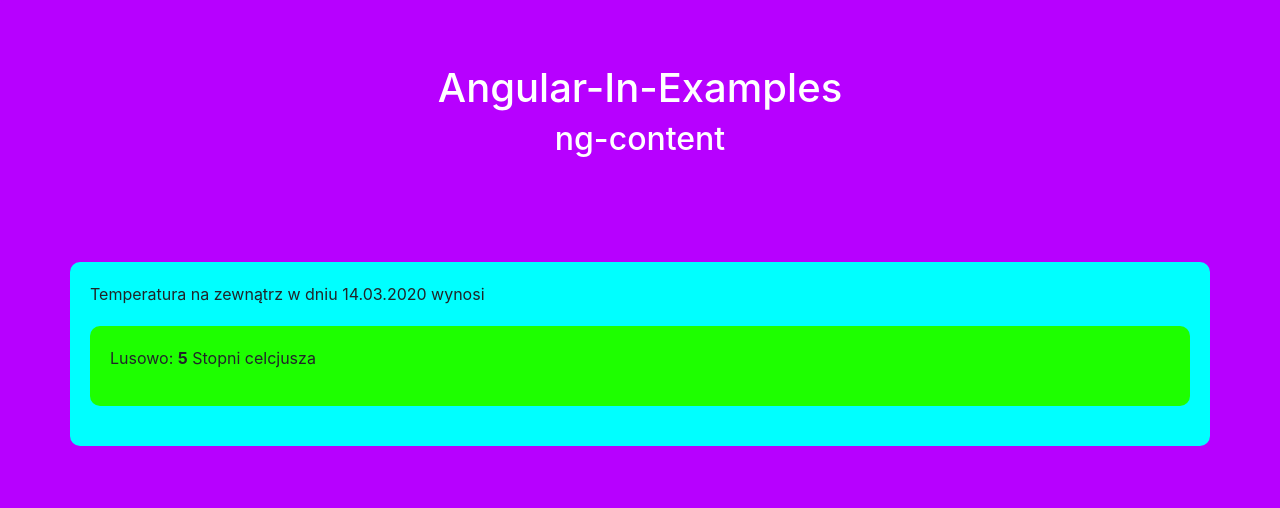
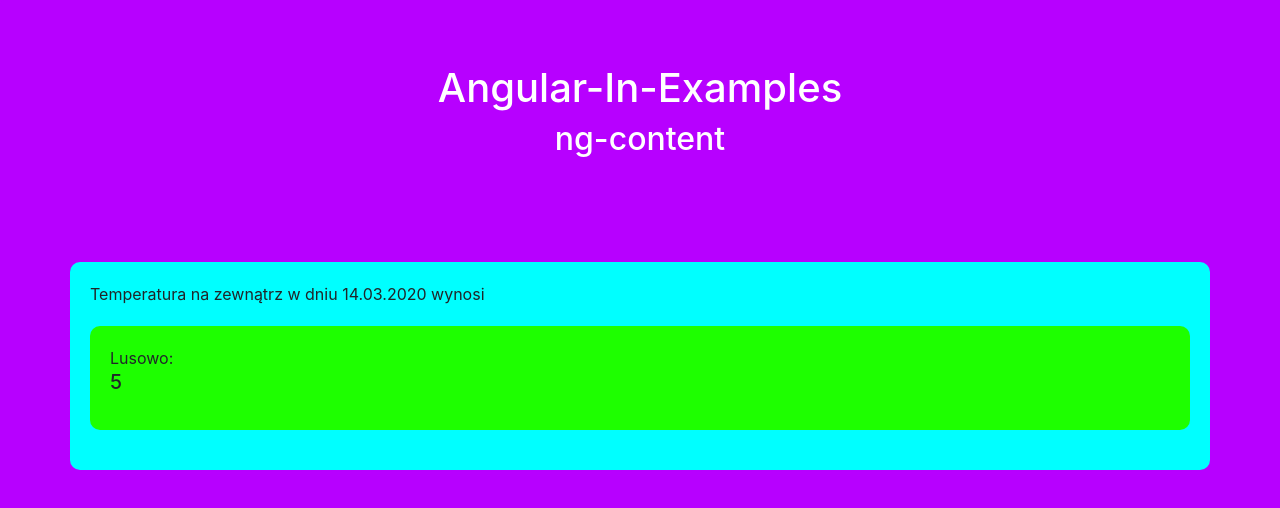
Before and after one commit to RafalM2000/ng-content-projection, an Angular app: page / in a window 1280 px wide. Shown: the top 508 px of the page. Built offline with nearby package versions, Linux system fonts and the light colour scheme.

Commit message:
app template changes

```diff
--- a/src/app/app.component.html
+++ b/src/app/app.component.html
@@ -3,10 +3,9 @@
   <h2>{{title2}}</h2>
 </div>
 
-<div class = "jumbotron container">
+<div class="jumbotron container">
   Temperatura na zewnątrz w dniu 14.03.2020 wynosi
   <app-lusowo>
-      <span><b>{{temp}}</b></span>
-      <span> Stopni celcjusza</span>
+    <h5>{{temp}}</h5>
   </app-lusowo>
 </div>
```
